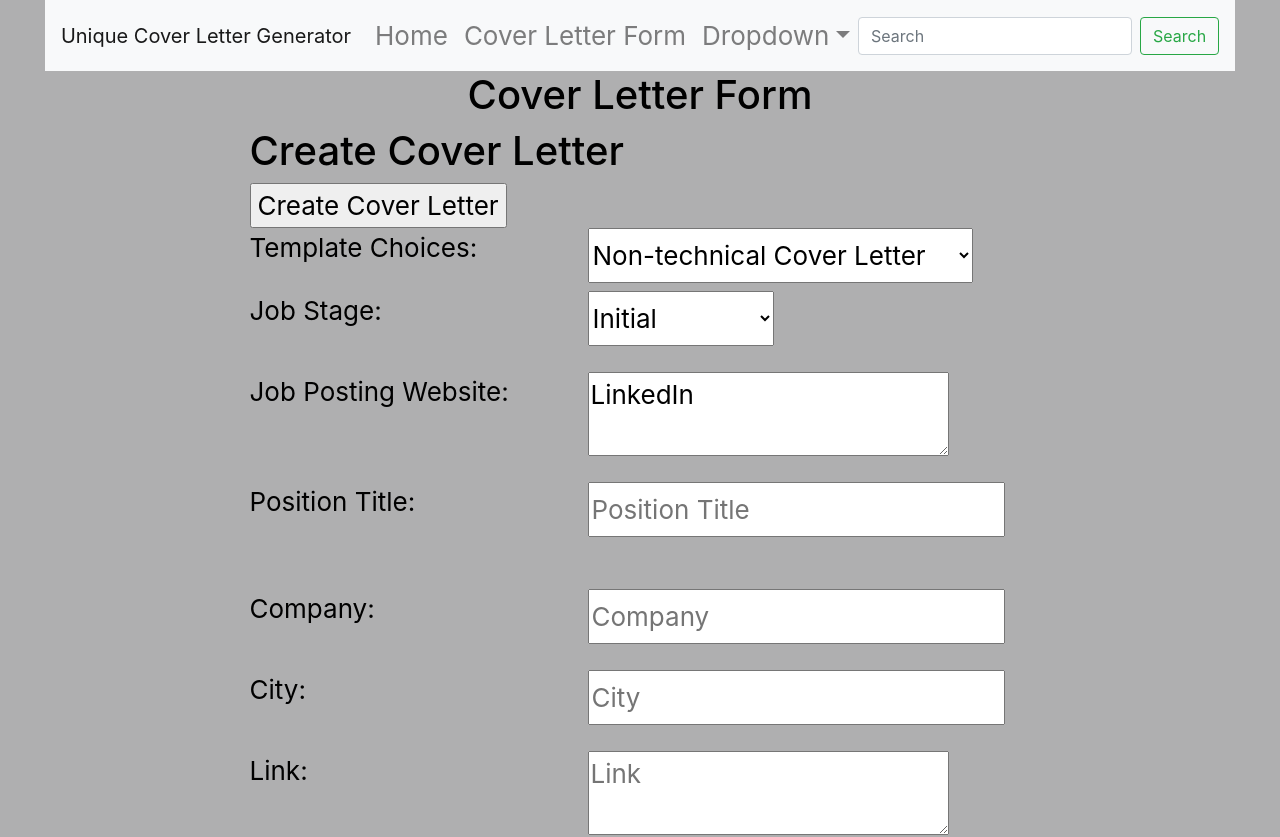
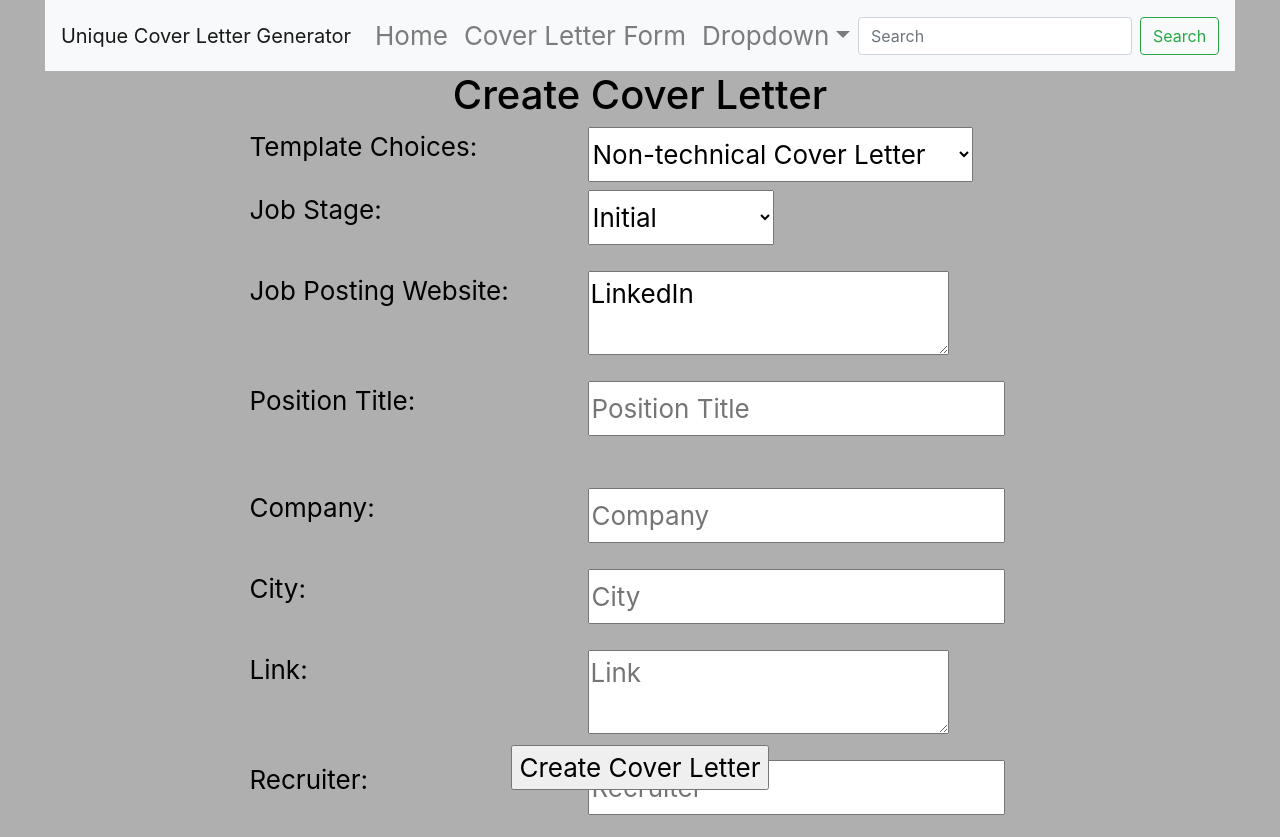
Before and after one commit to Micjoey/Unique-Cover-Letter-Helper, a React (Create React App) app in the folder frontend/userInterface/: page /job/form in a window 1280 px wide. Shown: the top 837 px of the page. Built offline with nearby package versions, Linux system fonts and the light colour scheme.

Commit message:
change buttons around for form

```diff
--- a/frontend/userInterface/src/components/cover_letter/CoverLetterForm.js
+++ b/frontend/userInterface/src/components/cover_letter/CoverLetterForm.js
@@ -62,10 +62,9 @@ export const JobForm = props => {
     if (job) {
         return (
             <div className="update-job-form">
-                <h1>Update Job Info</h1>
-                <h1></h1>
+                <h1 className="form-title">Update Job Info</h1>
                 <form onSubmit={handleSubmit(onSubmit)}>
-                    <input style={{ color: 'Black' }} type="submit" value={buttonTxt} />
+
                     <label style={{ display: 'flex' }}>
                         <p>Template Choices: </p>
                         <select style={{ color: 'Red' }} name="template_choices" ref={register} style={{ display: 'flex', margin: '0em 1em' }}>
@@ -339,15 +338,15 @@ export const JobForm = props => {
                         />
                         {errors.post_bullet_point_paragraph_two && "Your input is required"}
                     </div>
+                     <input style={{ color: 'Black' }} type="submit" value={buttonTxt} className="form-button"/>
                 </form>
             </div>
         );
     } else {
         return (
             <div className="create-job-form">
-                <h1>Create Cover Letter</h1>
+                <h1 className="form-title">Create Cover Letter</h1>
                 <form onSubmit={handleSubmit(onSubmit)}>
-                    <input style={{ color: 'Black' }} type="submit" value={buttonTxt} />
                     <label style={{ display: 'flex' }}>
                         <p style={{width: '12em'}}>Template Choices: </p>
                         <select style={{ color: 'Red' }} name="template_choices" ref={register} style={{ display: 'flex', margin: '0em 1em' }}>
@@ -596,6 +595,7 @@ export const JobForm = props => {
                         />
                         {errors.post_bullet_point_paragraph_two && "Your input is required"}
                     </div>
+                    <input style={{ color: 'Black' }} type="submit" value={buttonTxt} className="form-button" />
                 </form>
 
             </div>
--- a/frontend/userInterface/src/components/pagination/Pagination.js
+++ b/frontend/userInterface/src/components/pagination/Pagination.js
@@ -49,8 +49,8 @@ export default function Pagination(props) {
             </div>
             <div className="Pagination-stats">
                 Page {pageIndex} of {lastPage}
-        &nbsp;(displaying {perPage} items per page)
-      </div>
+                &nbsp;(displaying {perPage} items per page)
+            </div>
         </div>
     );
 }
--- a/frontend/userInterface/src/containers/forms/CoverLetterView.js
+++ b/frontend/userInterface/src/containers/forms/CoverLetterView.js
@@ -6,7 +6,6 @@ const CoverLetterView = () => {
     const paramsJobId = null
     return (
         <div>
-            <h1>Cover Letter Form</h1>
             <JobForm requestType="post" jobID={paramsJobId} buttonTxt="Create Cover Letter"/>
         </div>
     )
--- a/frontend/userInterface/src/css/JobDetail.css
+++ b/frontend/userInterface/src/css/JobDetail.css
@@ -38,3 +38,7 @@
 .hide-buttons > button {
     margin: .5em;
 }
+
+.Pagination-stats, .Pagination-actions > button {
+    margin: .5em;
+}
--- a/frontend/userInterface/src/css/JobForm.css
+++ b/frontend/userInterface/src/css/JobForm.css
@@ -6,3 +6,14 @@
 .update-job-form {
     text-align: left;
 }
+
+.form-button {
+    position: sticky;
+    bottom:10px;
+    display: block;
+    margin: .5em auto;
+}
+
+.form-title {
+    text-align: center;
+}
```
Also changed, not shown: frontend/userInterface/src/containers/job_container/CreateCoverLetter.js (deleted, +0 -15 lines).
